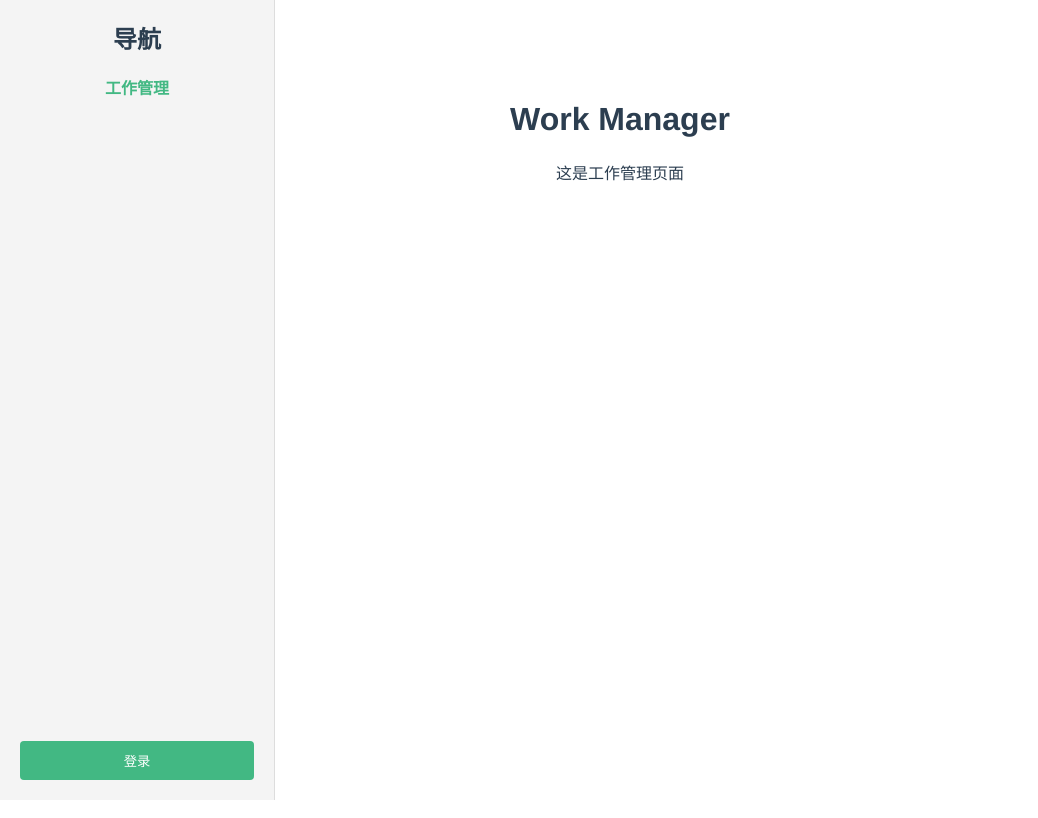
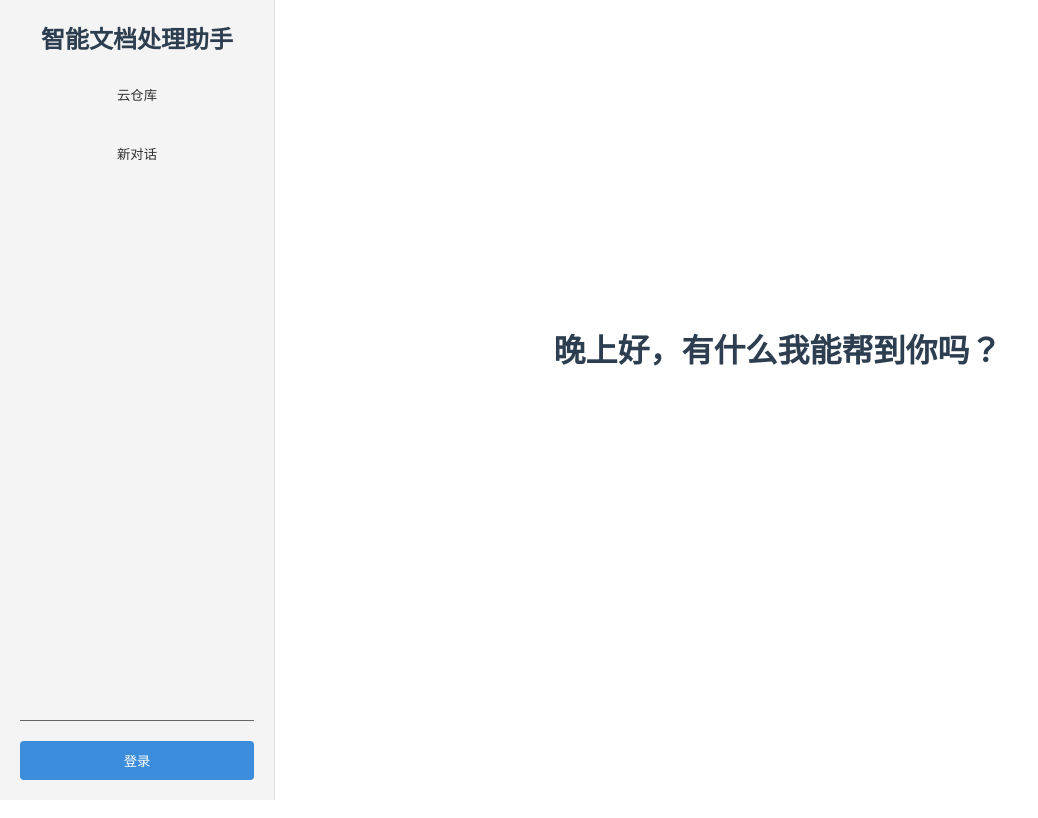
Before and after one commit to old-tom-222/fwwb, a Vue app in the folder front/: page / in a window 1280 px wide. Shown: the top 818 px of the page, without its empty margins (0-1038 px from the left). Built offline with nearby package versions, Linux system fonts and the light colour scheme.

Commit message:
美化前端的一部分

```diff
--- a/front/src/components/WorkManager.vue
+++ b/front/src/components/WorkManager.vue
@@ -1,10 +1,12 @@
 <template>
   <div class="work-manager">
     <nav class="sidebar">
-      <h2>导航</h2>
-      <ul>
+      <h2>智能文档处理助手</h2>
+      <button class="new-chat-btn">云仓库</button>
+      <button class="new-chat-btn">新对话</button>
+      <!-- <ul>
         <li><router-link to="/">工作管理</router-link></li>
-      </ul>
+      </ul> -->
       <div class="login-status">
         <div v-if="isLoggedIn">
           <p>欢迎, {{ userName }}</p>
@@ -15,8 +17,8 @@
       </div>
     </nav>
     <main class="content">
-      <h1>Work Manager</h1>
-      <p>这是工作管理页面</p>
+      <h1>{{ greeting }}</h1>
+      <!-- <p>这是工作管理页面</p> -->
     </main>
     <!-- 登录模态框 -->
     <div v-if="showLoginModal" class="modal-overlay" @click="showLoginModal = false">
@@ -53,6 +55,15 @@ export default {
         account: '',
         password: ''
       }
+    }
+  },
+  computed: {
+    greeting() {
+      const hour = new Date().getHours();
+      if (hour >= 7 && hour < 12) return '早上好，有什么我能帮到你吗？';
+      if (hour >= 12 && hour < 14) return '中午好，有什么我能帮到你吗？';
+      if (hour >= 14 && hour < 18) return '下午好，有什么我能帮到你吗？';
+      return '晚上好，有什么我能帮到你吗？';
     }
   },
   methods: {
@@ -119,11 +130,21 @@ export default {
 }
 
 .content {
-  margin-left: 250px;
-  padding: 20px;
-  min-height: 100vh;
-  overflow-y: auto;
+  position: absolute;
+  left: 285px;
+  top: 0;
+  right: 10px;
+  bottom: 0;
+  padding: 5px;
   text-align: center;
+
+  display: flex;
+  flex-direction: column;
+  align-items: center;
+}
+
+.content h1 {
+  margin-top: 40vh;
 }
 
 .login-status {
@@ -131,12 +152,14 @@ export default {
   bottom: 20px;
   left: 20px;
   right: 20px;
+  border-top: 1px solid #666;
+  padding-top: 20px;
 }
 
 .login-btn {
   width: 100%;
   padding: 10px;
-  background-color: #42b883;
+  background-color: #3c8cdc;
   color: white;
   border: none;
   border-radius: 4px;
@@ -145,6 +168,21 @@ export default {
 
 .login-btn:hover {
   background-color: #2c3e50;
+}
+
+.new-chat-btn {
+  width: 100%;
+  padding: 10px;
+  background-color: #f4f4f4;
+  color: #333;
+  border: none;
+  border-radius: 4px;
+  cursor: pointer;
+  margin-bottom: 20px;
+}
+
+.new-chat-btn:hover {
+  background-color: #d0d0d0;
 }
 
 .modal-overlay {
@@ -196,11 +234,11 @@ export default {
 }
 
 .modal-content button[type="submit"] {
-  background-color: #42b883;
+  background-color: #3c8cdc;
   color: white;
 }
 
 .modal-content button[type="button"] {
-  background-color: #ddd;
+  background-color: #999;
 }
 </style>
```
